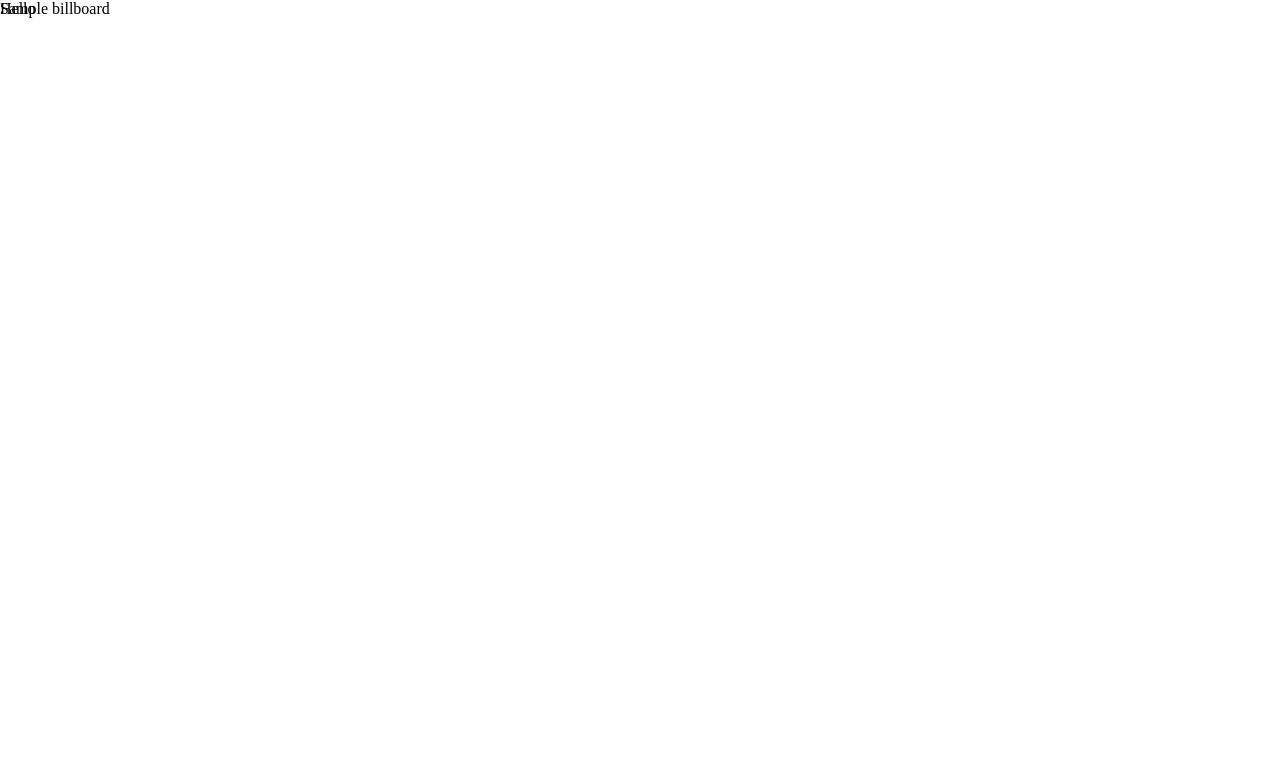
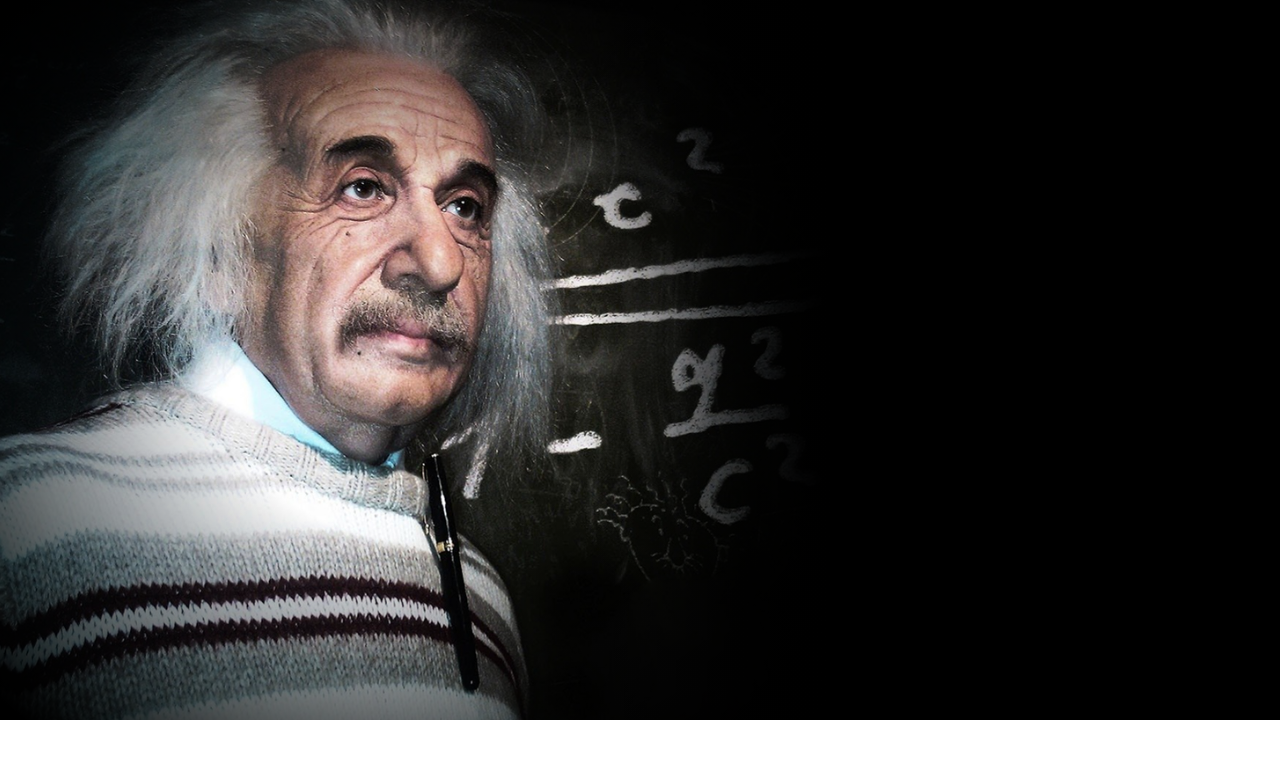
Before and after one commit to dragonfirecmv/fisika-ui-web, a Preact app: page / in a window 1280 px wide. Shown: the top 758 px of the page. Built offline with nearby package versions, Linux system fonts and the light colour scheme.

Commit message:
expanded Billboard functionality (background layout)

```diff
--- a/src/components/Billboard/_billboard.scss
+++ b/src/components/Billboard/_billboard.scss
@@ -0,0 +1,47 @@
+$panel-height: 90vh;
+
+.al-billboard {
+  overflow: hidden;
+  background-color: black;
+  height: $panel-height;
+  width: 100%;
+
+  > .bkg {
+    position: absolute;
+    overflow: hidden;
+    width: 65%;
+    height: $panel-height;
+    // filter: brightness(40%);
+
+    img {
+      // filter: blur(5px);
+      left: -5%;
+      top: -5%;
+      position: relative;
+      width: 110%;
+      height: 110%;
+      object-fit: cover;
+    }
+
+    #gradient-radial {
+      position: absolute;
+      left: 0;
+      top: 0;
+      width: 100%;
+      height: 100%;
+
+      background: radial-gradient(ellipse at center, rgba(0, 0, 0, 0) 35%, #000 97%);
+    }
+
+    #gradient-linear {
+      position: absolute;
+      left: 0;
+      top: 0;
+      width: 100%;
+      height: 100%;
+
+      background: rgb(0,0,0);
+      background: linear-gradient(270deg, rgba(0,0,0,1) 0%, rgba(0,0,0,0) 30%);
+    }
+  }
+}
--- a/src/components/Billboard/index.tsx
+++ b/src/components/Billboard/index.tsx
@@ -1,11 +1,20 @@
 import { h } from 'preact'
+import "./_billboard.scss"
+import img1 from "assets/images/billboard/bb-image-1.jpg"
 
 
 export const Billboard = () => {
 
   return (
-    <div className="billboard">
-      Sample billboard
+    <div className="al-billboard">
+      <div className="al-billboard bkg">
+        <img src={img1}/>
+        <div id="gradient-radial"/>
+        <div id="gradient-linear"/>
+      </div>
+      <div className="al-billboard content">
+
+      </div>
     </div>
   )
 }
```
